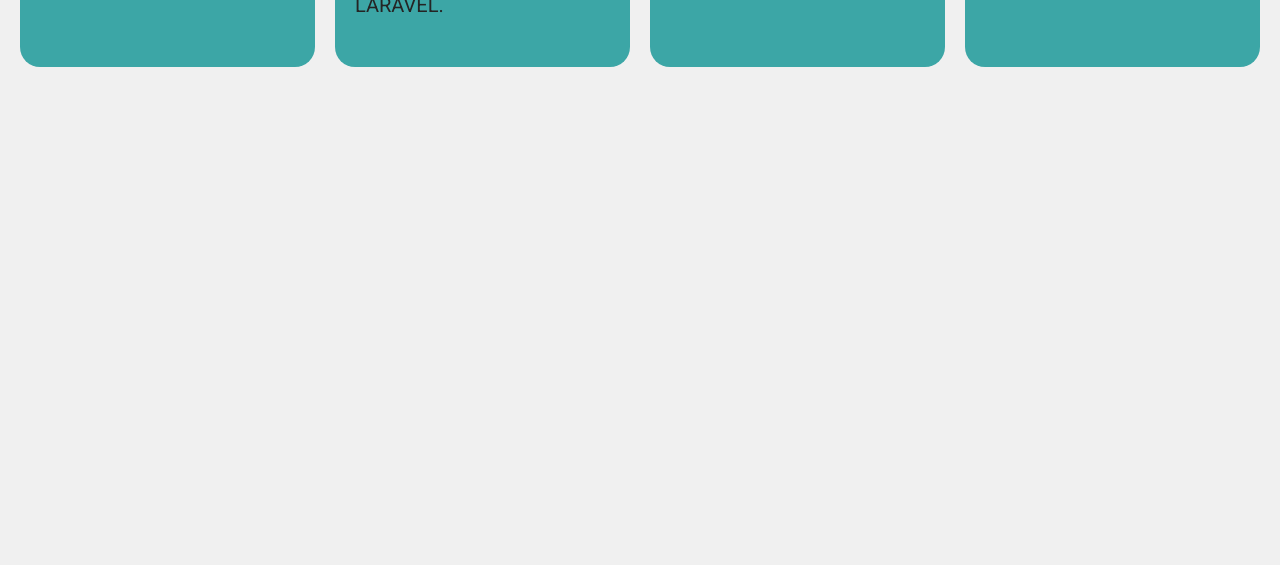
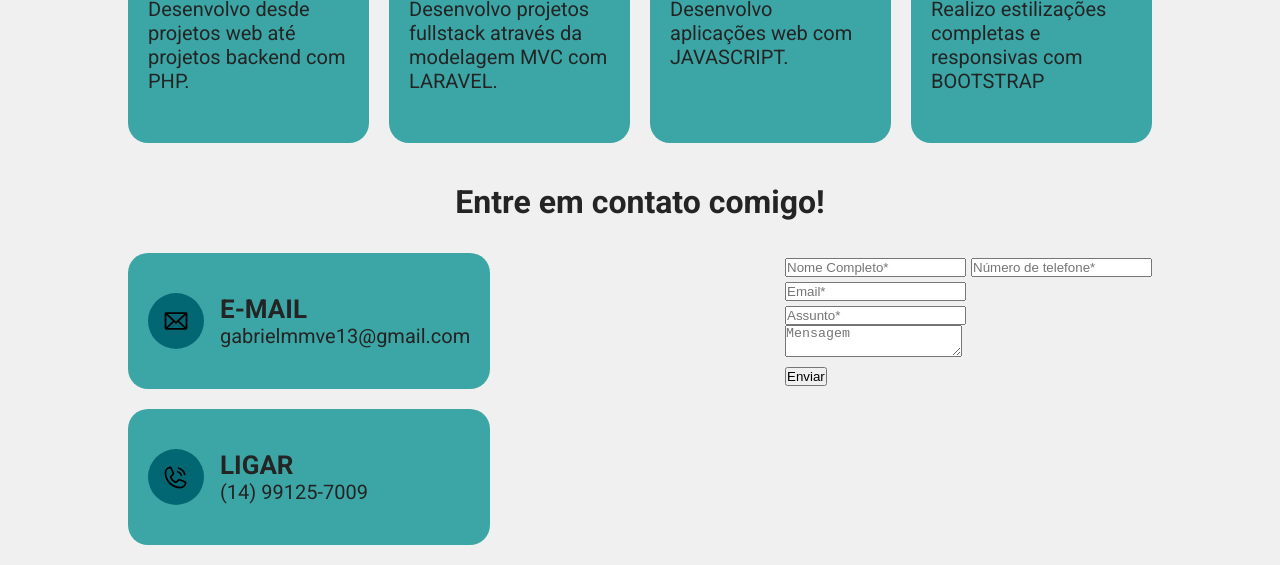
Before and after one commit to Gabriel-erk/portfolio, a plain HTML site: page index.html in a window 1280 px wide. Shown: the part 1530-2095 px from the top of the page. Before the commit the page ends 1617 px from the top, so only its background shows below. Drawn offline with Linux system fonts and the light colour scheme.

Commit message:
criando seção de "entre em contato comigo", corrigindo espaçamentos entre seções/header

```diff
--- a/index.html
+++ b/index.html
@@ -21,9 +21,9 @@
         <nav>
             <ul class="cabecalho-lista">
                 <li><a href="#">Home</a></li>
-                <li><a href="#">Projetos</a></li>
-                <li><a href="#">Habilidades</a></li>
-                <li><a href="#">Contato</a></li>
+                <li><a href="#projetos">Projetos</a></li>
+                <li><a href="#habilidades">Habilidades</a></li>
+                <li><a href="#contato">Contato</a></li>
             </ul>
         </nav>
     </header>
@@ -40,7 +40,7 @@
         <img src="img/pessoa.jpg" alt="Homem negro sentado em uma mesa mechendo em um computador">
     </section>
 
-    <section class="conteudo-projetos">
+    <section id="projetos" class="conteudo-projetos">
         <h2>Projetos</h2>
         <p>Aqui está uma lista com todos os projetos como desenvolvedor web</p>
         <ul class="projetos-lista">
@@ -56,7 +56,7 @@
         </ul>
     </section>
 
-    <section class="conteudo-habilidades">
+    <section id="habilidades" class="conteudo-habilidades">
         <h2>Habilidades</h2>
         <ul class="habilidades-lista">
             <li>
@@ -87,6 +87,57 @@
 
     </section>
 
+    <section id="contato" class="conteudo-contato">
+
+        <h2>Entre em contato comigo!</h2>
+        <div class="agrupa-conteudo-contato">
+            <div class="formas-contato">
+                <ul class="contatos-lista">
+                    <li>
+                        <img src="img/icones/envelope.svg">
+                        <div class="texto-contato">
+                            <h3>E-MAIL</h3>
+                            <p>gabrielmmve13@gmail.com</p>
+                        </div>
+                    </li>
+
+                    <li>
+                        <img src="img/icones/phone-call.svg">
+                        <div class="texto-contato">
+                            <h3>LIGAR</h3>
+                            <p>(14) 99125-7009</p>
+                        </div>
+                    </li>
+                </ul>
+            </div>
+
+            <div class="formulario-contato">
+                <form action="">
+                    <div>
+                        <input type="text" placeholder="Nome Completo*">
+                        <input type="text" placeholder="Número de telefone*">
+                    </div>
+
+                    <!-- os que não possuem 2 campos na mesma linha não precisam de div, porém o navegador para mobile não enxerga caso esteja sem elas -->
+                    <div>
+                        <input type="email" placeholder="Email*">
+                    </div>
+
+                    <div>
+                        <input type="text" placeholder="Assunto*">
+                    </div>
+
+                    <div>
+                        <textarea name="mensagemParaMim" id="msgParaMim" placeholder="Mensagem"></textarea>
+                    </div>
+
+                    <button type="button">Enviar</button>
+                </form>
+            </div>
+        </div>
+
+    </section>
+
 </main>
 
 </html>
--- a/styles.css
+++ b/styles.css
@@ -22,9 +22,38 @@ body {
     * com base na escala modular, seguindo a hierarquia dos elementos (em qual possui mais destaque), será aumetado de 6 em 6px, então h3 (que é menos relevante que h2 e h1) será 26, h2 (menos relevante que h1 seguindo a hierarquia) será 32 e por fim o que se encontra no topo da hierarquia, h1, com 38 px
     */
     font-size: 20px;
-    margin: 1em;
+    /* margin: 1em; */
     color: var(--preto-titulo);
     background-color: var(--fundo-da-aplicacao);
+}
+
+header {
+    /*
+    * quero 1 em de padding superior e inferior
+    * e 10% da tela de distância dos lados (% pega a % do elemento pai, vh/vw pela da tela)
+    */
+    padding: 1em 10%;
+    background-color: var(--preto-titulo);
+    color: var(--fundo-da-aplicacao);
+}
+
+/*
+* como vamos mudar a cor de fundo das nossas seções para saber onde começam e terminam e não passarem a impressão de estarem "todas juntas" por conta de terem o "mesmo fundo", iremos colocar uma cor de fundo em cada seção
+* estavamos usando um margin 1em em todo o body do sistema, então, todo o conteúdo estava separado por 1 em, fazendo com que fique a cor de fundo apenas na section e fique linhas com o fundo branco do body, ou seja, o background do body não cobriu corretamente, onde, removendo o margin e aplicando PADDING, podemos atingir nosso objetivo, preenchendo toda seção com a cor de fundo que desejamos (pois apenas aumentamos o espaçamento interno da section dessa forma
+* é necessário isso em header também pois também quero um espaçamento nele, e como está em body, e removi o margin dele, header ficaria sem um espaçamento adequado
+* 10% para fazer com que tenha 10% de distancia do container pai para os lados
+*/
+section {
+    padding: 1em 10%;
+}
+
+p {
+    font-family: 'Roboto', sans-serif;
+}
+
+/* estou dizendo que todos os links (âncoras) da aplicação vão ter essa cor, é necessário especificar a cor da âncora */
+a {
+    color: var(--fundo-da-aplicacao);
 }
 
 /* vale ressaltar que todos campos abaixo terão as mesmas medidas, todos h3 terão a mesma medida de fonte, padding, etc */
@@ -36,7 +65,7 @@ h3 {
 h2 {
     font-size: 32px;
     /* baseado na fonte acima, de 32px */
-    padding: 1em;
+    padding-bottom: 1em;
 }
 
 h1 {
@@ -92,6 +121,11 @@ h1 {
 
 .conteudo-projetos {
     text-align: center;
+    background-color: var(--ciano);
+}
+
+.conteudo-projetos p {
+    padding-bottom: 1em;
 }
 
 .projetos-lista li{
@@ -137,6 +171,41 @@ h1 {
     border-radius: 0.5em;
 }
 
+.agrupa-conteudo-contato {
+    display: flex;
+    flex-direction: column;
+    gap: 1em;
+}
+
+.conteudo-contato h2 {
+    text-align: center;
+}
+
+.contatos-lista {
+    list-style-type: none;
+    display: flex;
+    /* mudando a direção para coluna para permitir que eu use o atributo gap para criar um espaçamento de 1em de cada elemento */
+    flex-direction: column;
+    gap: 1em;
+}
+
+.contatos-lista li {
+    background-color: var(--ciano);
+    padding: 1em;
+    border-radius: 1em;
+    display: flex;
+    align-items: center;
+    gap: .8em;
+    height: 17vh;
+}
+
+.contatos-lista li img {
+    background-color: var(--azul-ciano);
+    padding: .7em;
+    width: 2.8em;
+    border-radius: 2em;
+}
+
 /* todas as configurações para telas de monitor, o restante acima é apenas para mobile, pois estamos começando com a técnica mobile-first */
 @media screen and (min-width: 720px) {
     .conteudo-home img {
@@ -151,8 +220,8 @@ h1 {
 
     .cabecalho-lista {
         display: flex;
-        /* provavelmente 16px pois não especifiquei nenhum tamanho de fonte */
-        gap: 1em;
+        /* provavelmente 16*3px pois não especifiquei nenhum tamanho de fonte */
+        gap: 3em;
         list-style-type: none;
     }
 
@@ -217,4 +286,9 @@ h1 {
         /* para que os blocos tenham os mesmos tamanhos */
         flex: 1;
     }
+
+    .agrupa-conteudo-contato {
+        flex-direction: row;
+        justify-content: space-between;
+    }
 }
```
